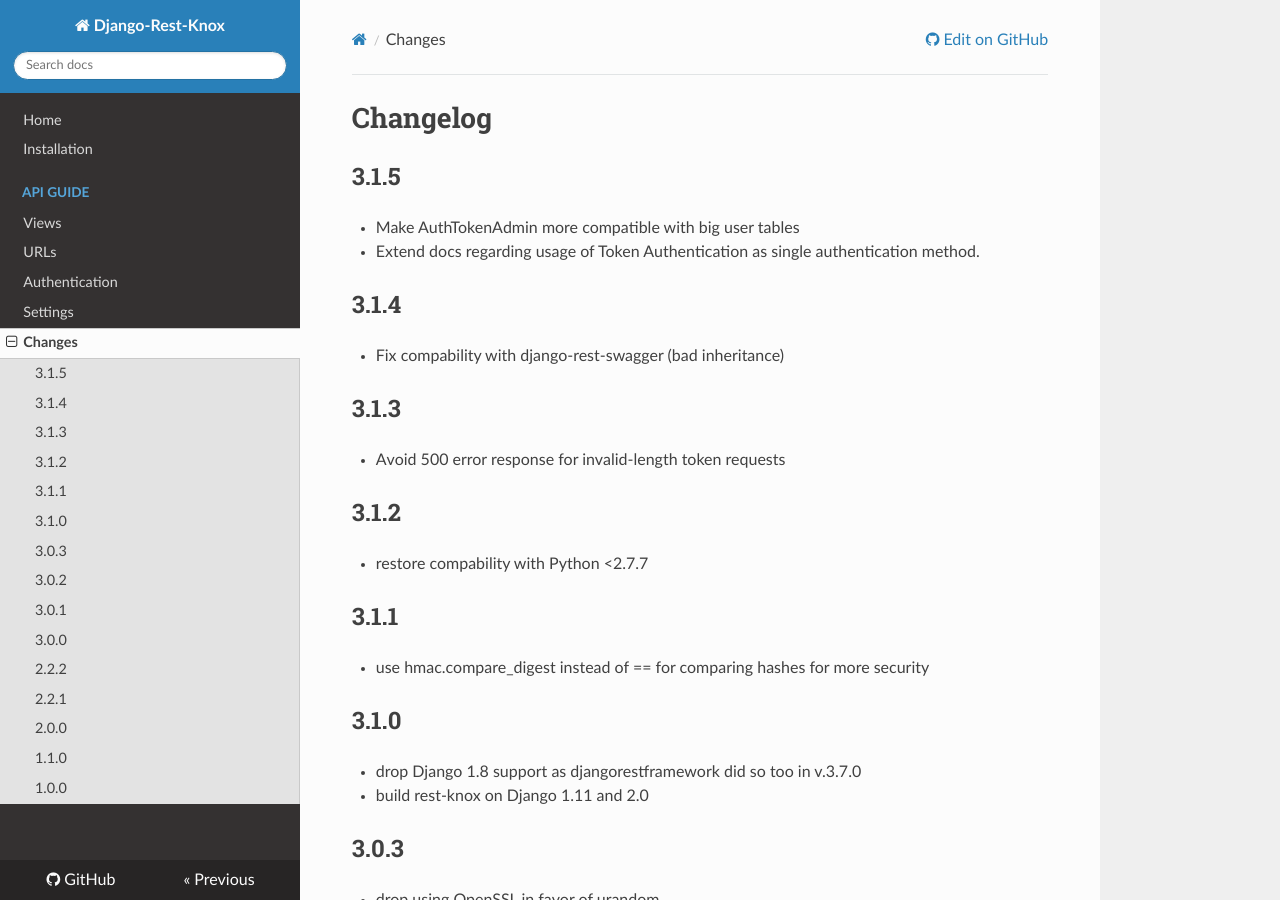
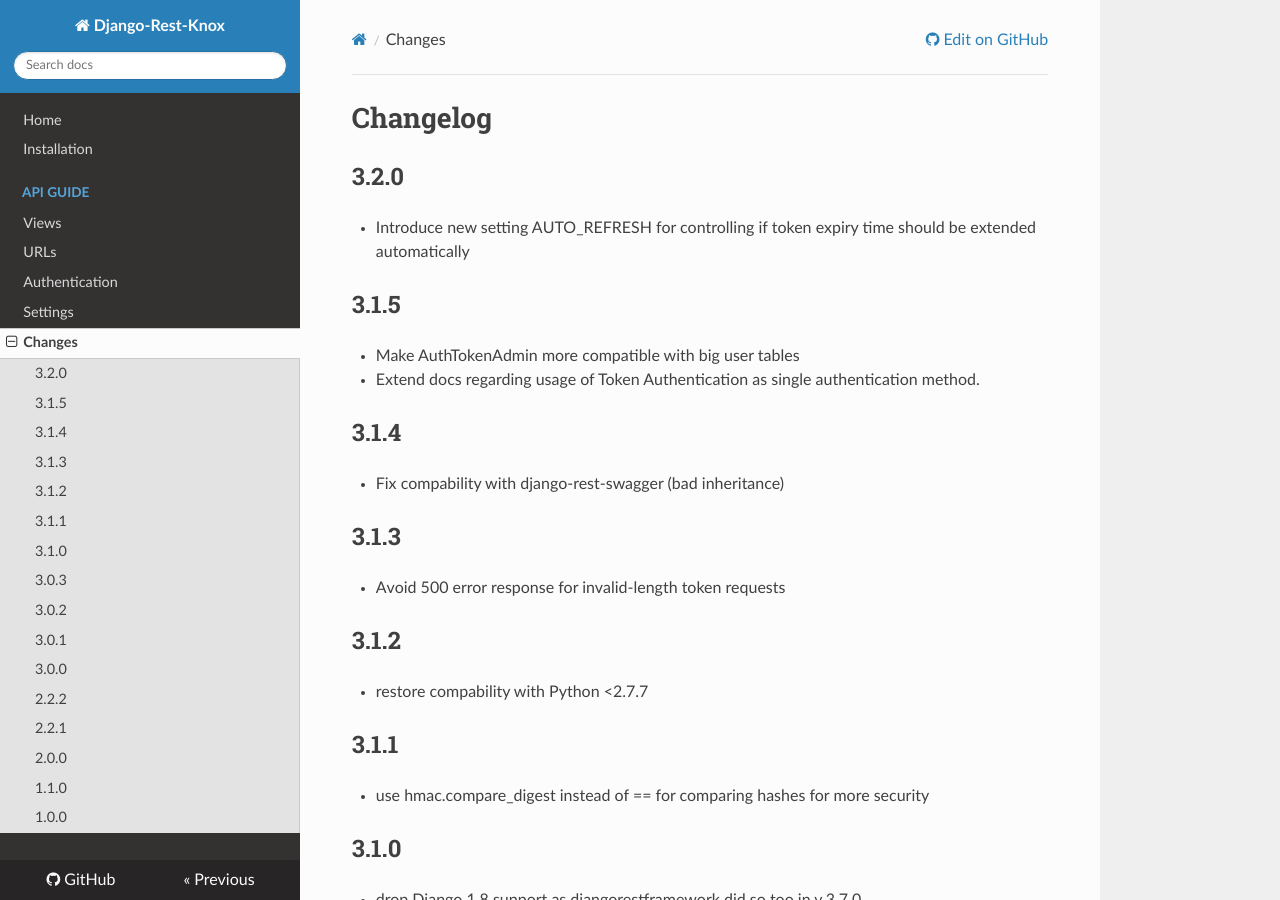
Before and after one commit to jazzband/django-rest-knox, an MkDocs documentation site: the page built from docs/changes.md, in a window 1280 px wide and 900 px high. Built offline with MkDocs 1.6.1, drawn with Linux system fonts in a browser that asks for light colours; nearby versions of some CDN libraries; old or Windows-style settings are respelled for this version of MkDocs.

Commit message:
release metadata for 3.2.0

```diff
--- a/docs/changes.md
+++ b/docs/changes.md
@@ -1,4 +1,7 @@
 #Changelog
+
+## 3.2.0
+- Introduce new setting AUTO_REFRESH for controlling if token expiry time should be extended automatically
 
 ## 3.1.5
 - Make AuthTokenAdmin more compatible with big user tables
--- a/setup.py
+++ b/setup.py
@@ -16,7 +16,7 @@
     # Versions should comply with PEP440.  For a discussion on single-sourcing
     # the version across setup.py and the project code, see
     # https://packaging.python.org/en/latest/single_source_version.html
-    version='3.1.5',
+    version='3.2.0',
     description='Authentication for django rest framework',
     long_description=long_description,
 
```
Also changed, not shown: CHANGELOG.rst.
